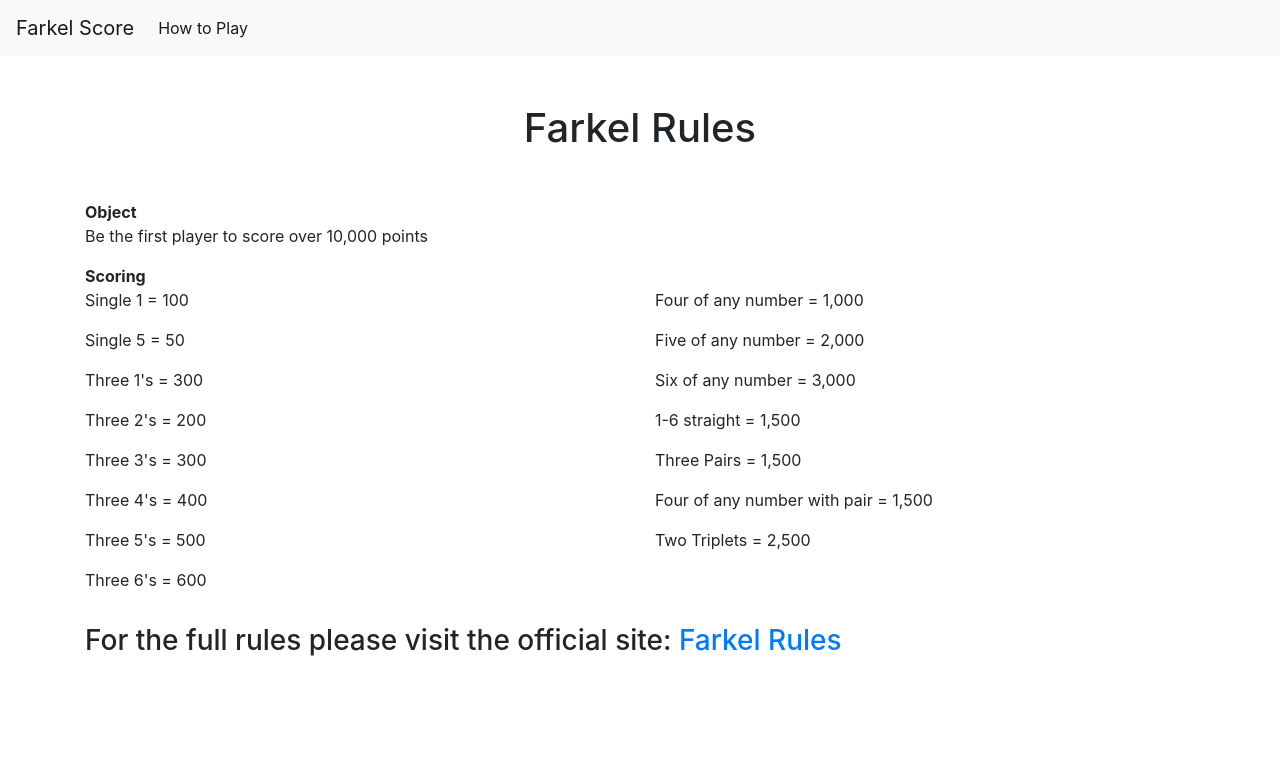
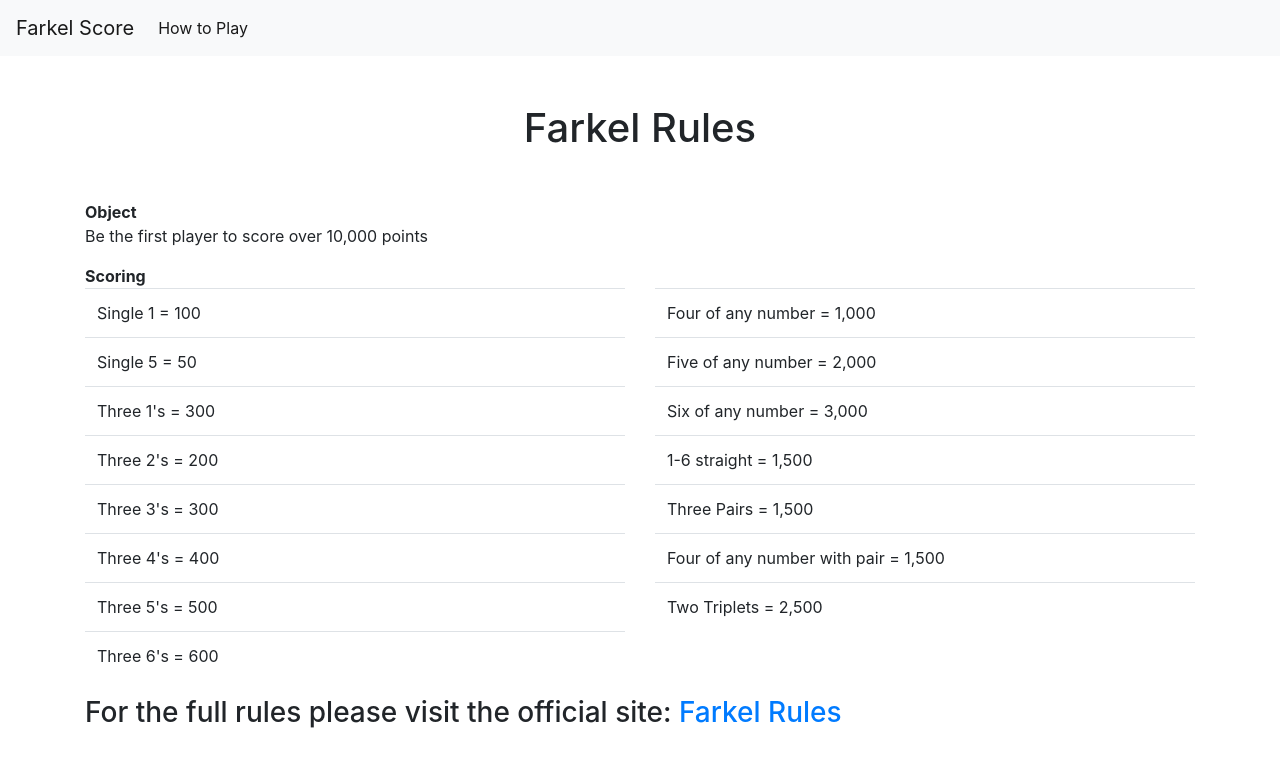
Before and after one commit to ajsl/farkel-score-react-redux, a React (Create React App) app: page /rules in a window 1280 px wide. Shown: the top 766 px of the page. Built offline with nearby package versions, Linux system fonts and the light colour scheme.

Commit message:
fix table

```diff
--- a/src/App.js
+++ b/src/App.js
@@ -16,7 +16,7 @@ function App() {
         <Route path="/rules">
           <HowToPlay />
         </Route>
-        <Route path="/">
+        <Route path="/home">
           <section className="container">
             <AddPlayers />
             <Score />
--- a/src/app/components/HowToPlay.jsx
+++ b/src/app/components/HowToPlay.jsx
@@ -16,28 +16,28 @@ export const HowToPlay = () => {
               <table className="table">
                 <tbody>
                   <tr>
-                    <p>Single 1 = 100</p>
+                    <td>Single 1 = 100</td>
                   </tr>
                   <tr>
-                    <p>Single 5 = 50</p>
+                    <td>Single 5 = 50</td>
                   </tr>
                   <tr>
-                    <p>Three 1's = 300</p>
+                    <td>Three 1's = 300</td>
                   </tr>
                   <tr>
-                    <p>Three 2's = 200</p>
+                    <td>Three 2's = 200</td>
                   </tr>
                   <tr>
-                    <p>Three 3's = 300</p>
+                    <td>Three 3's = 300</td>
                   </tr>
                   <tr>
-                    <p>Three 4's = 400</p>
+                    <td>Three 4's = 400</td>
                   </tr>
                   <tr>
-                    <p>Three 5's = 500</p>
+                    <td>Three 5's = 500</td>
                   </tr>
                   <tr>
-                    <p>Three 6's = 600</p>
+                    <td>Three 6's = 600</td>
                   </tr>
                 </tbody>
               </table>
@@ -46,25 +46,25 @@ export const HowToPlay = () => {
               <table className="table">
                 <tbody>
                   <tr>
-                    <p>Four of any number = 1,000</p>
+                    <td>Four of any number = 1,000</td>
                   </tr>
                   <tr>
-                    <p>Five of any number = 2,000</p>
+                    <td>Five of any number = 2,000</td>
                   </tr>
                   <tr>
-                    <p>Six of any number = 3,000</p>
+                    <td>Six of any number = 3,000</td>
                   </tr>
                   <tr>
-                    <p>1-6 straight = 1,500</p>
+                    <td>1-6 straight = 1,500</td>
                   </tr>
                   <tr>
-                    <p>Three Pairs = 1,500</p>
+                    <td>Three Pairs = 1,500</td>
                   </tr>
                   <tr>
-                    <p>Four of any number with pair = 1,500</p>
+                    <td>Four of any number with pair = 1,500</td>
                   </tr>
                   <tr>
-                    <p>Two Triplets = 2,500</p>
+                    <td>Two Triplets = 2,500</td>
                   </tr>
                 </tbody>
               </table>
--- a/src/app/components/NavBar.jsx
+++ b/src/app/components/NavBar.jsx
@@ -3,7 +3,7 @@ import React from "react";
 export const NavBar = () => {
   return (
     <nav className="navbar navbar-expand-lg navbar-light bg-light">
-    <a className="navbar-brand" href="/">Farkel Score</a>
+    <a className="navbar-brand" href="/home">Farkel Score</a>
     <button className="navbar-toggler" type="button" data-toggle="collapse" data-target="#navbarNav" aria-controls="navbarNav" aria-expanded="false" aria-label="Toggle navigation">
       <span className="navbar-toggler-icon"></span>
     </button>
```
